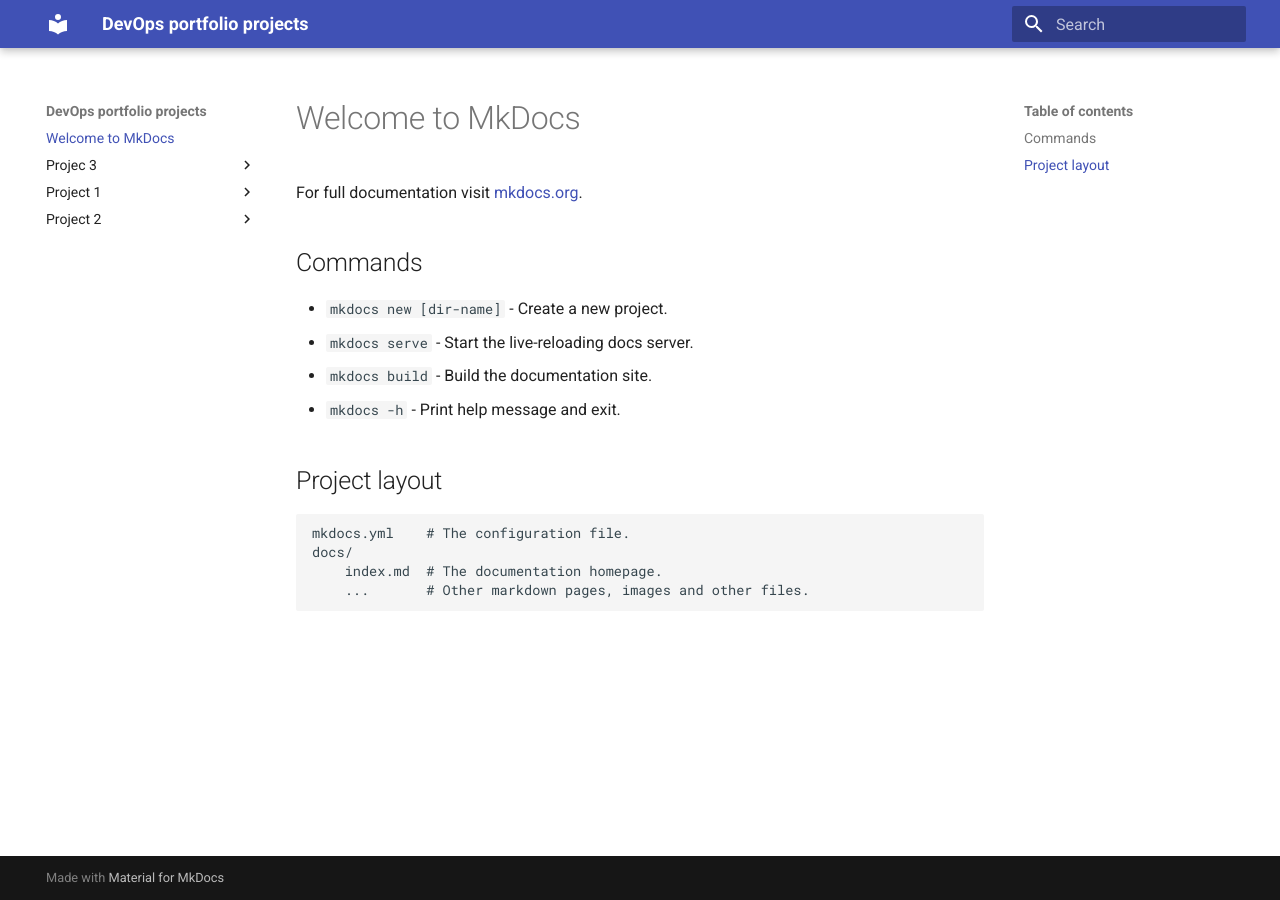
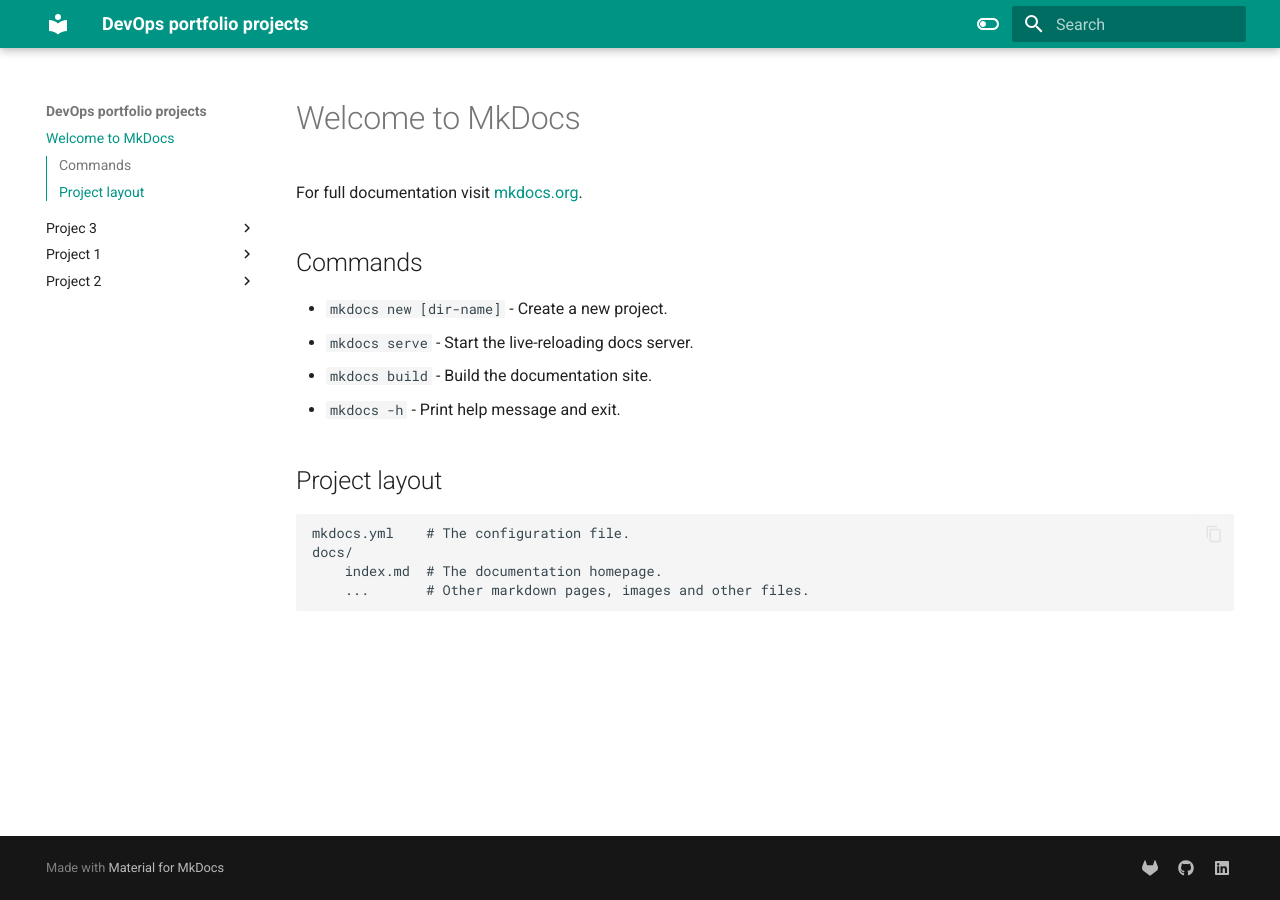
Before and after one commit to kuxar1/portfolio.github.io, an MkDocs documentation site: the page built from docs/index.md, in a window 1280 px wide. Built offline with MkDocs 1.6.1 and Material for MkDocs 9.7.7, drawn with Linux system fonts in a browser that asks for light colours.

Commit message:
add some features

```diff
--- a/mkdocs.yml
+++ b/mkdocs.yml
@@ -1,3 +1,37 @@
 site_name: DevOps portfolio projects
 theme:
   name: material
+  features:
+    - toc.integrate
+    - search.suggest
+    - search.highlight
+    - content.code.annotation
+    - content.code.copy
+  language: en
+  palette:
+    - scheme: default
+      toggle:
+        icon: material/toggle-switch-off-outline
+        name: Switch to dark mode
+      primary: teal
+      accent: purple
+    - scheme: slate
+      toggle:
+        icon: material/toggle-switch
+        name: Switch to light mode
+      primary: teal
+      accent: lime
+
+plugins:
+  - social
+  - search:
+      lang: en
+
+extra:
+  social:
+    - icon: fontawesome/brands/gitlab
+      link: https://gitlab.com/kuxar1
+    - icon: fontawesome/brands/github
+      link: https://github.com/kuxar1
+    - icon: fontawesome/brands/linkedin
+      link: https://www.linkedin.com/in/oleksandr-kukhar-94b30a222/
```
